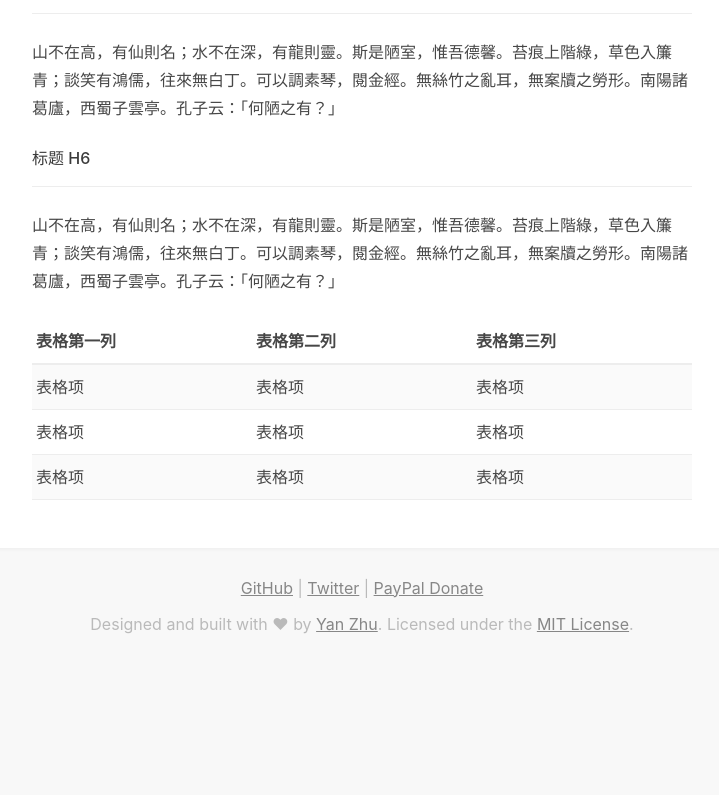
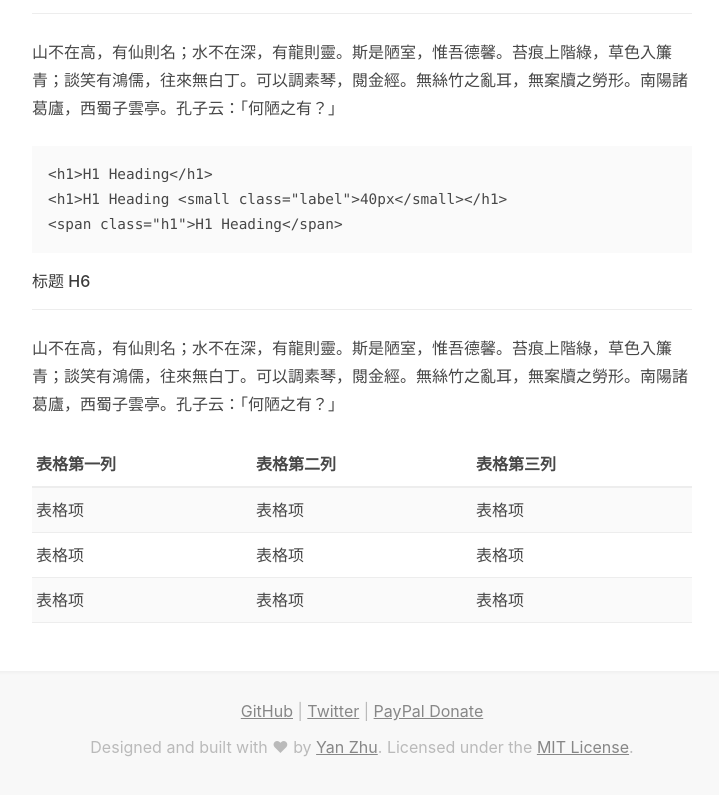
Before and after one commit to picturepan2/markdown.css, a website: page index.html in a window 1280 px wide. Shown: the part 2561-3356 px from the top of the page, without its empty margins (278-997 px from the left). Before the commit the page ends 3283 px from the top, so only its background shows below. Drawn offline with Linux system fonts and the light colour scheme.

Commit message:
Add Code styles

```diff
--- a/index.html
+++ b/index.html
@@ -23,6 +23,8 @@
       min-height: 100vh;
       width: 100%;
     }
+
+
 
     .docs-footer {
       color: #bababa;
@@ -98,6 +100,11 @@
         <h5>标题 H5</h5>
         <hr>
         <p>山不在高，有仙則名；水不在深，有龍則靈。斯是陋室，惟吾德馨。苔痕上階綠，草色入簾青；談笑有鴻儒，往來無白丁。可以調素琴，閱金經。無絲竹之亂耳，無案牘之勞形。南陽諸葛廬，西蜀子雲亭。孔子云：「何陋之有？」</p>
+        <p></p>
+<pre><code>&lt;<span class="tag">h1</span>&gt;H1 Heading&lt;<span class="tag">/h1</span>&gt;
+&lt;<span class="tag">h1</span>&gt;H1 Heading &lt;<span class="tag">small</span> <span class="atn">class</span>=<span class="atv">&quot;label&quot;</span>&gt;40px&lt;<span class="tag">/small</span>&gt;&lt;<span class="tag">/h1</span>&gt;
+&lt;<span class="tag">span</span> <span class="atn">class</span>=<span class="atv">&quot;h1&quot;</span>&gt;H1 Heading&lt;<span class="tag">/span</span>&gt;
+</code></pre>
         <h6>标题 H6</h6>
         <hr>
         <p>山不在高，有仙則名；水不在深，有龍則靈。斯是陋室，惟吾德馨。苔痕上階綠，草色入簾青；談笑有鴻儒，往來無白丁。可以調素琴，閱金經。無絲竹之亂耳，無案牘之勞形。南陽諸葛廬，西蜀子雲亭。孔子云：「何陋之有？」</p>
--- a/markdown.less
+++ b/markdown.less
@@ -199,6 +199,21 @@
 
   // Code
   code {
+    background: @bg-color;
     font-family: @mono-font-family;
+    font-size: .9em;
+    padding: .05em;
+  }
+
+  pre {
+    background: @bg-color;
+    overflow-x: auto;
+
+    code {
+      color: inherit;
+      display: block;
+      line-height: inherit;
+      padding: @unit-4;
+    }
   }
 }
--- a/src/variables.less
+++ b/src/variables.less
@@ -28,6 +28,13 @@
 @unit-9: 36px;
 @unit-10: 40px;
 
+// Responsive breakpoints
+@size-xs: 480px;
+@size-sm: 600px;
+@size-md: 840px;
+@size-lg: 960px;
+@size-xl: 1280px;
+
 // Mixins
 .clearfix() {
   &::after {
```
Also changed, not shown: dist/markdown.css, dist/markdown.min.css.
